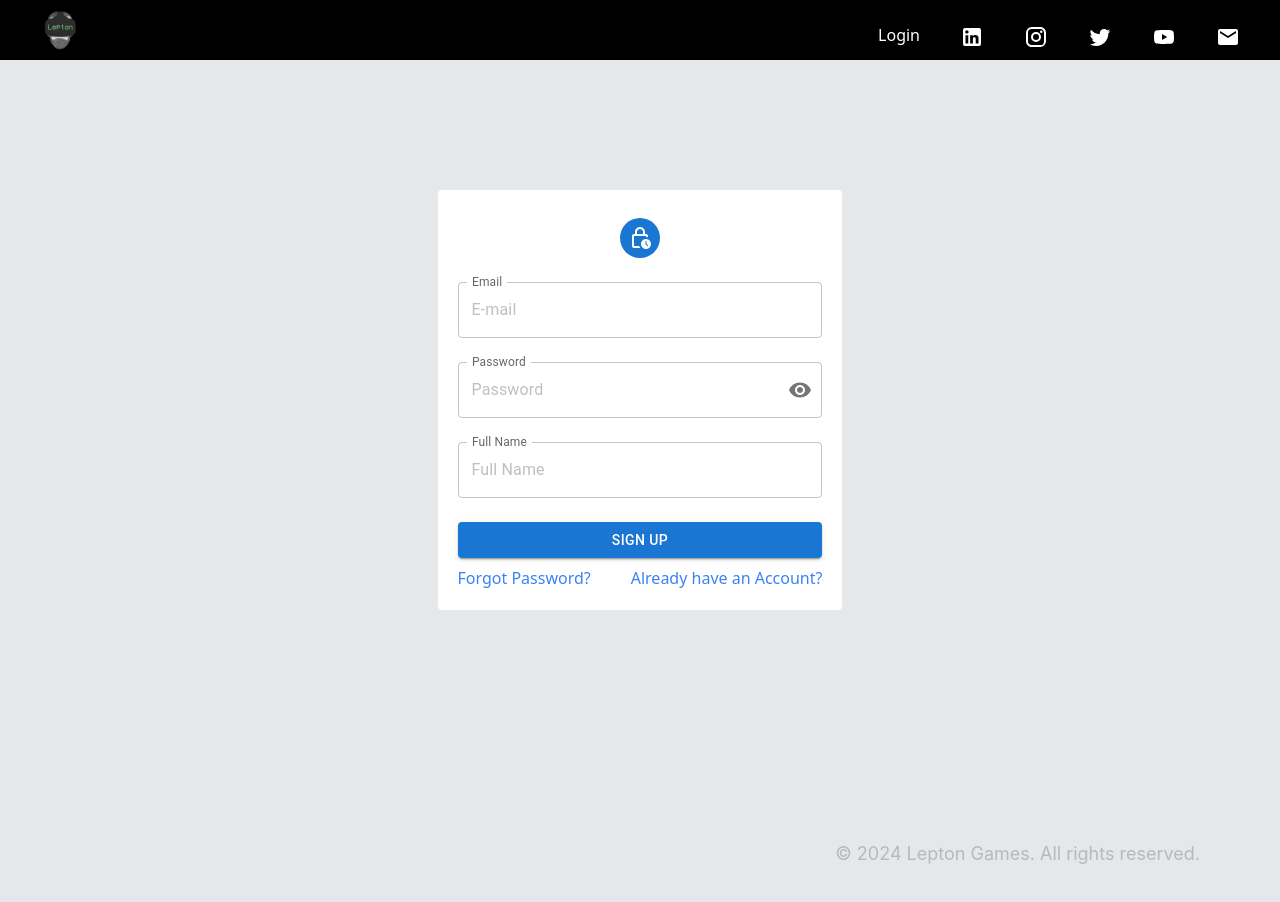
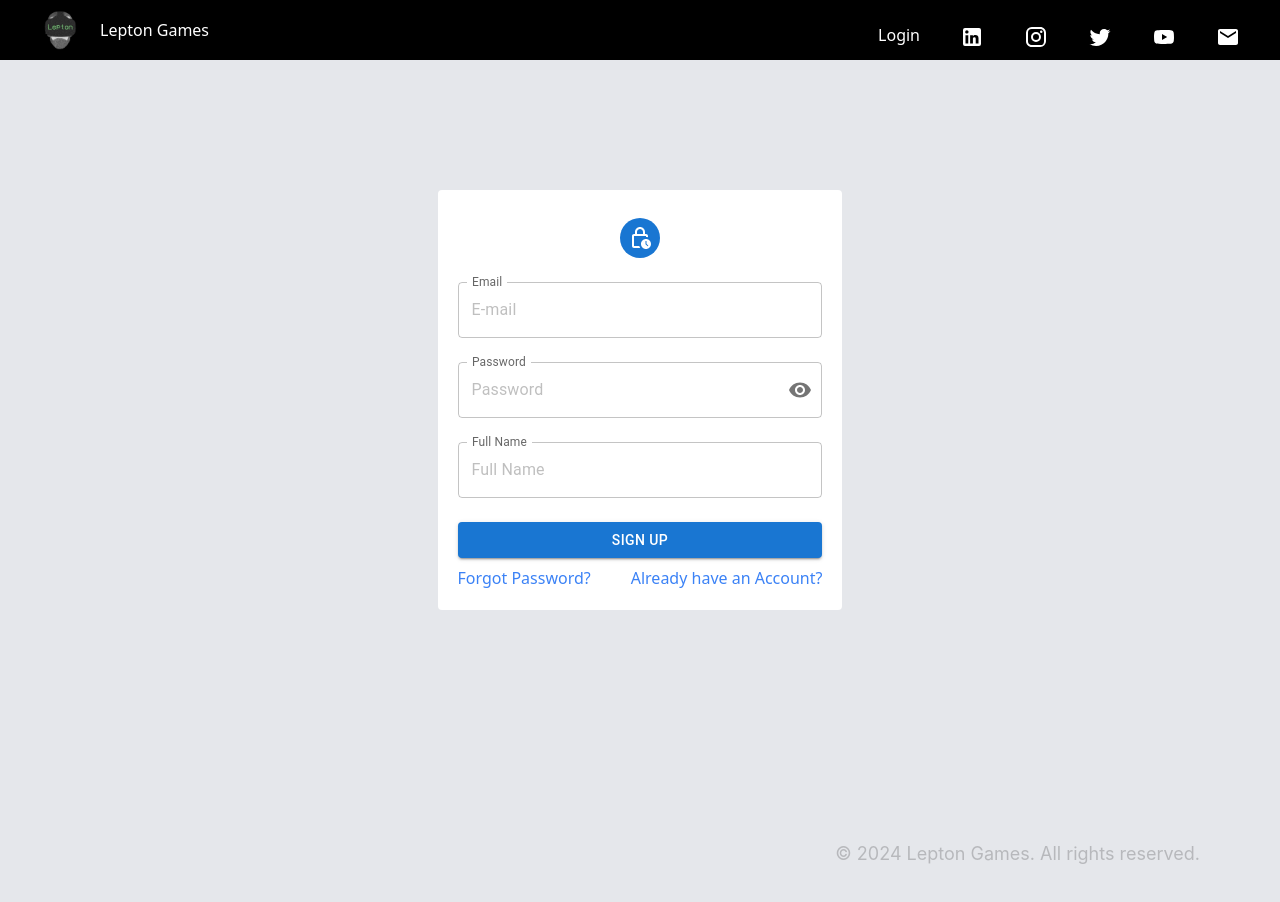
Before and after one commit to Ketsebaot-Ertumo/invoice-manager_frontend, a Next.js app: page / in a window 1280 px wide. Shown: the top 902 px of the page. Built offline with nearby package versions, Linux system fonts and the light colour scheme; no server answers.

Commit message:
Update Navbar.js

```diff
--- a/src/components/Navbar.js
+++ b/src/components/Navbar.js
@@ -35,7 +35,7 @@ function Navbar() {
             className="rounded-full w-6 h-6 sm:w-10 sm:h-10"
             alt="logo"
         />
-          <p className="hidden sm:flex">Lepton Games</p>
+          <p className="hidden sm:flex text-white">Lepton Games</p>
         </div>
       </Link>
 
@@ -43,7 +43,7 @@ function Navbar() {
 
       <div className="lg:hidden">
         <div className="pr-8" onClick={handleNavMenu}>
-          <Menu className="lg:mb-3" />
+          <Menu className="lg:mb-3 text-white" />
 
           {isMenuOpen && (
             <div className="absolute bg-white shadow text-left rounded-lg p-3 h-screen ml-[-90px] w-full top-0">
@@ -66,7 +66,7 @@ function Navbar() {
                 )}
               </div>
               <Link href="/signup">
-                <div className="cursor-pointer text-black hover:text-gray-500">
+                <div className="cursor-pointer text-black hover:text-gray-500 pt-5">
                     Signup
                 </div>
               </Link>
```
